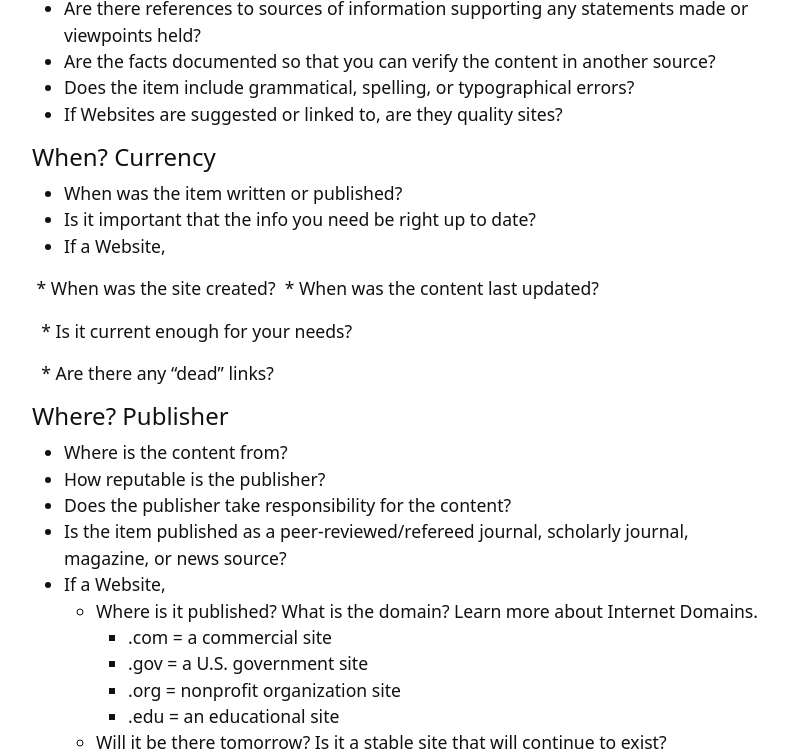
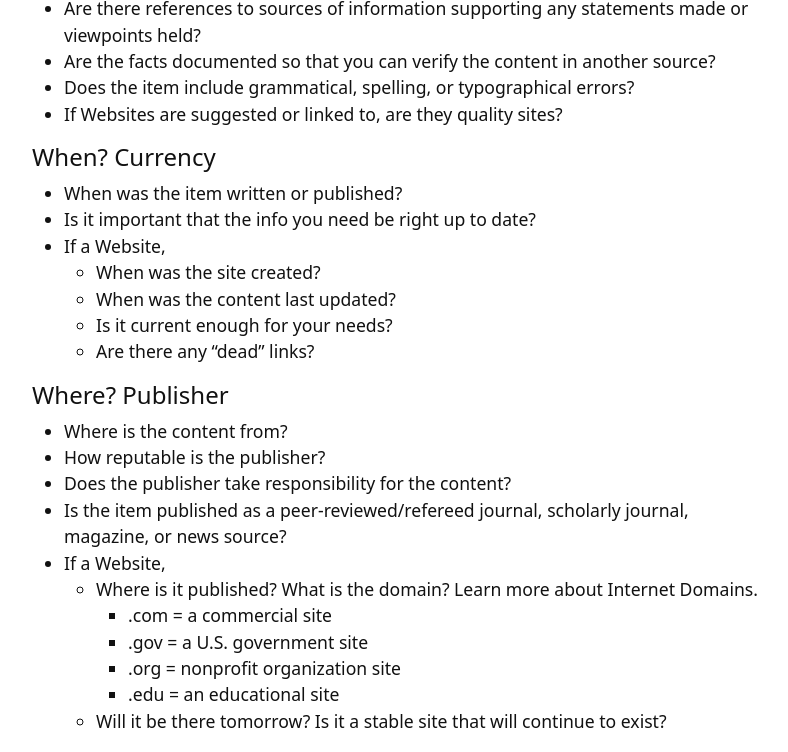
Before and after one commit to hanwendong1/adulting, a Jekyll site: the page built from content/1-handout.md, in a window 1280 px wide and 900 px high, scrolled down 689 px, cut to the strip 0-752 px from the top of the window. Shown: the whole strip, without its empty margins (245-1033 px from the left). Built offline with Jekyll 4.4.1, drawn with Linux system fonts in a browser that asks for light colours; part of the change alters nothing that is shown.

```diff
--- a/content/1-handout.md
+++ b/content/1-handout.md
@@ -25,13 +25,10 @@ nav: Handout
 * When was the item written or published?
 * Is it important that the info you need  be right up to date?
 * If a Website,
-
-&nbsp;* When was the site created?
-&nbsp;*	When was the content last updated?
-
-&nbsp; *	Is it current enough for your needs?
-
-&nbsp; *	Are there any "dead" links?
+  * When was the site created?
+  *	When was the content last updated?
+  *	Is it current enough for your needs?
+  *	Are there any "dead" links?
 
 #### Where? Publisher
 * Where is the content from?
```
